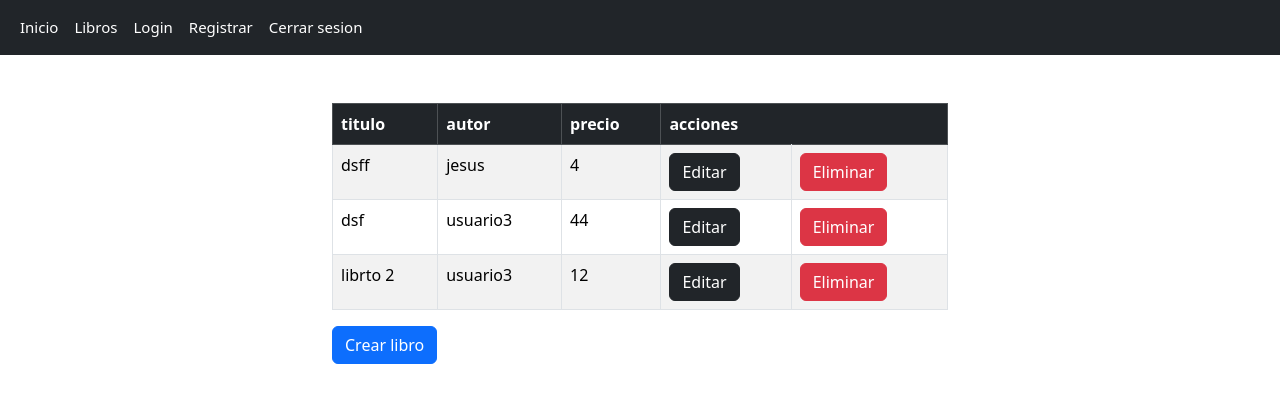
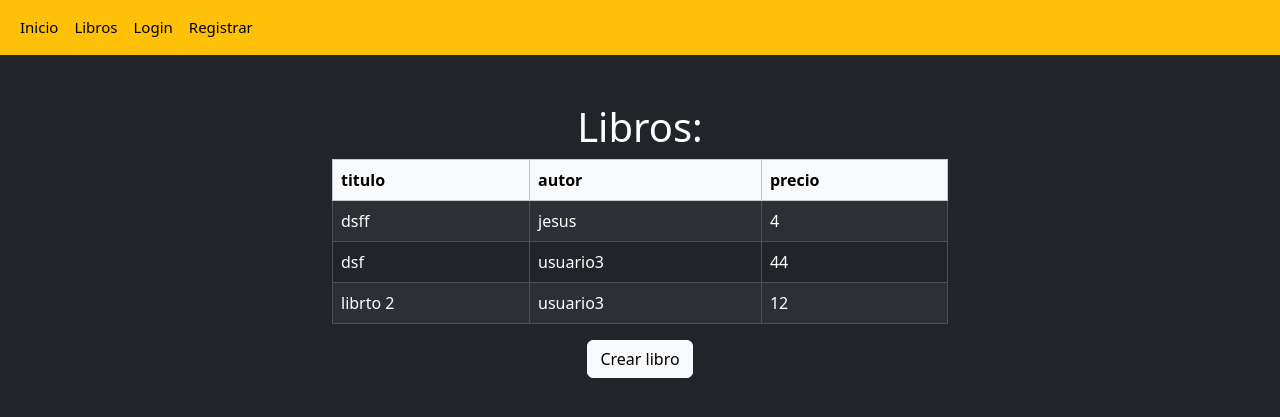
Before and after one commit to Jesus5151/conferencia-2-CRUD, a Django app: page /books/ in a window 1280 px wide. Shown: the top 417 px of the page. Run offline with Django 4.2, Linux system fonts and the light colour scheme; data comes from the database, SQL or seed files in the repository; both versions use the stored data as it was after the commit; some libraries are stand-ins or nearby versions.

Commit message:
tema oscuro, corregir diseno

```diff
--- a/crud/templates/base.html
+++ b/crud/templates/base.html
@@ -13,7 +13,7 @@
 
 
 
-<nav class="navbar navbar-expand-lg font-navbar bg-dark navbar-dark ">
+<nav class="navbar navbar-expand-lg font-navbar bg-warning">
     <div class="container-fluid">
         <!-- Botón de colapso -->
         <button class="navbar-toggler" type="button" data-bs-toggle="collapse" data-bs-target="#navbarSupportedContent"
@@ -33,17 +33,23 @@
                     <a class="nav-link active" aria-current="page" href="{% url 'books' %}">Libros</a>
                 </li>
 
+                {% if not user.is_authenticated %}
                 <li class="nav-item">
                     <a class="nav-link active" aria-current="page" href="{% url 'login' %}">Login</a>
                 </li>
+                {% endif %}
 
+                {% if not user.is_authenticated %}
                 <li class="nav-item">
                     <a class="nav-link active" aria-current="page" href="{% url 'register' %}">Registrar</a>
                 </li>
+                {% endif %}
 
+                {% if user.is_authenticated %}
                 <li class="nav-item">
                     <a class="nav-link active" aria-current="page" href="{% url 'logout' %}">Cerrar sesion</a>
                 </li>
+                {% endif %}
 
 
             </ul>
@@ -59,7 +65,7 @@
 
 
 
-<body>
+<body class="bg-dark text-white">
 
 
 
--- a/crud/templates/book_list.html
+++ b/crud/templates/book_list.html
@@ -3,14 +3,18 @@
 
 {% block content %}
 
-<div class="container col-6 mt-5">
-<table class="table table-striped table-bordered table-hover">
-    <thead class="table-dark">
+<h1 class="text-center mt-5">Libros:</h1>
+<div class="col-12 container-lg col-lg-6">
+<div class="table-responsive">
+<table class="table table-striped table-bordered table-hover table-dark">
+    <thead class="table-light">
     <tr>
         <th>titulo</th>
         <th>autor</th>
         <th>precio</th>
-        <th colspan="2">acciones</th>
+        {% if request.user.is_authenticated %}
+        <th colspan="2" class="text-center">acciones</th>
+        {% endif %}
     </tr>
 </thead>
 <tbody>
@@ -20,13 +24,18 @@
         <td>{{book.titulo}}</td>
         <td>{{book.autor}}</td>
         <td>{{book.precio}}</td>
-        <td><a href="{% url 'update_book' book.id %}" class="btn btn-dark">Editar</a></td>
-        <td><a href="{% url 'delete_book' book.id %}" class="btn btn-danger">Eliminar</a></td>
+        {% if request.user.is_authenticated %}
+        <td class="text-center" style="width: 50px;"><a href="{% url 'update_book' book.id %}" class="btn btn-success">Editar</a></td>
+        <td class="text-center" style="width: 50px;"><a href="{% url 'delete_book' book.id %}" class="btn btn-danger">Eliminar</a></td>
+        {% endif %}
 
     </tr>
     {% endfor %}
 </tbody>
 </table>
-<a href="{% url 'create_book' %}" class="btn btn-primary">Crear libro</a>
+</div>
+<div class="text-center">
+    <a href="{% url 'create_book' %}" class="btn btn-light">Crear libro</a>
+</div>
 </div>
 {% endblock %}
--- a/crud/views.py
+++ b/crud/views.py
@@ -1,4 +1,5 @@
 from django.shortcuts import render, redirect, get_object_or_404
+from django.contrib.auth.decorators import login_required
 
 
 # Create your views here.
@@ -16,7 +17,7 @@ def book_list(request):
     return render(request, 'book_list.html', {'books': books})
 
 
-
+@login_required
 def create_book(request):
     if request.method == 'POST':
         form = BookForm(request.POST)
@@ -31,7 +32,7 @@ def create_book(request):
     return render(request, 'create_book.html', {'form': form})
 
 
-
+@login_required
 def update_book(request, book_id):
     book = get_object_or_404(Book, id=book_id)
     if request.method == 'POST':
@@ -44,7 +45,7 @@ def update_book(request, book_id):
     return render(request, 'update_book.html', {'form': form, 'book': book})
 
 
-
+@login_required
 def delete_book(request, book_id):
     book = get_object_or_404(Book, id=book_id)
     if request.method == 'POST':
```
Also changed, not shown: autenticacion/templates/login.html (+5 -3 lines), autenticacion/templates/register.html (+15 -3 lines), crud/templates/create_book.html (+5 -3 lines), crud/templates/update_book.html (+5 -3 lines), db.sqlite3.
